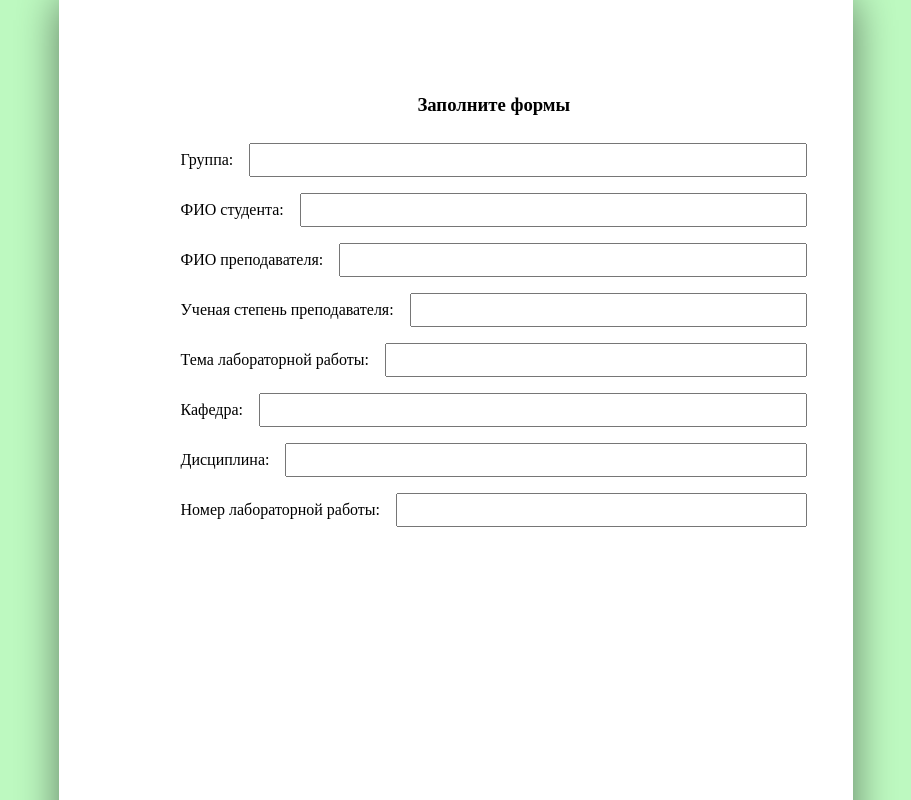
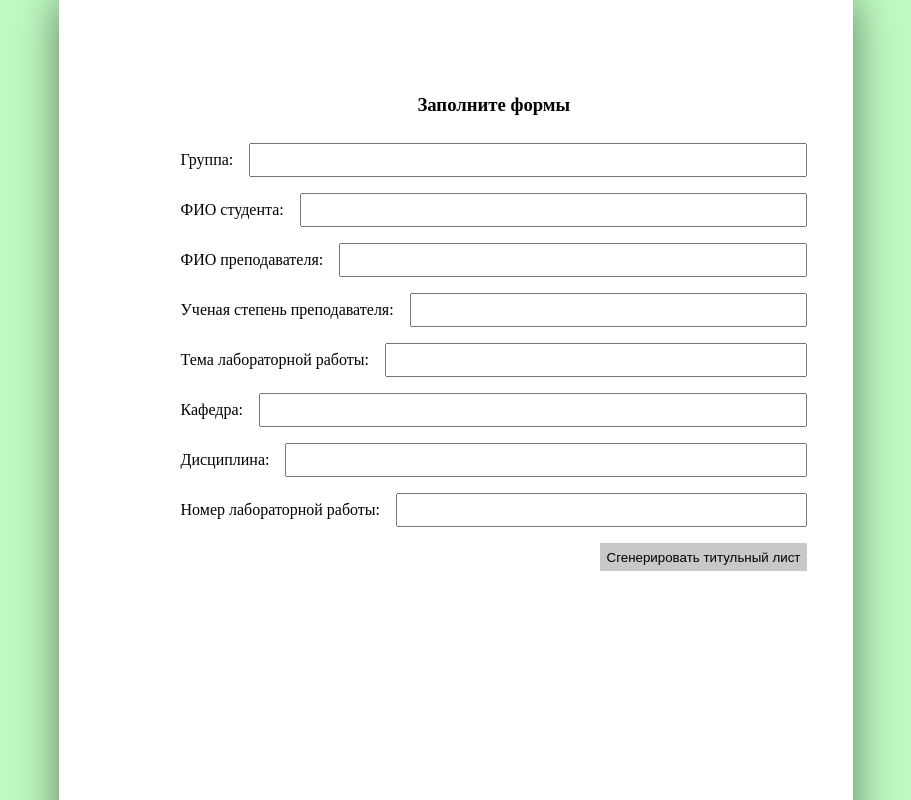
Before and after one commit to Mayton101/Mayton101.github.io, a plain HTML site: page forms.html in a window 1280 px wide. Shown: the top 800 px of the page, without its empty margins (184-1095 px from the left). Drawn offline with Linux system fonts and the light colour scheme.

Commit message:
Lastoviy

```diff
--- a/forms.html
+++ b/forms.html
@@ -124,8 +124,8 @@
     }
     .form-row > button
     {
-        background: rgb(255, 255, 255);
-        color: white;
+        background: rgb(201, 200, 200);
+        color: rgb(0, 0, 0);
         border: 0;
     }
     </style>
```
